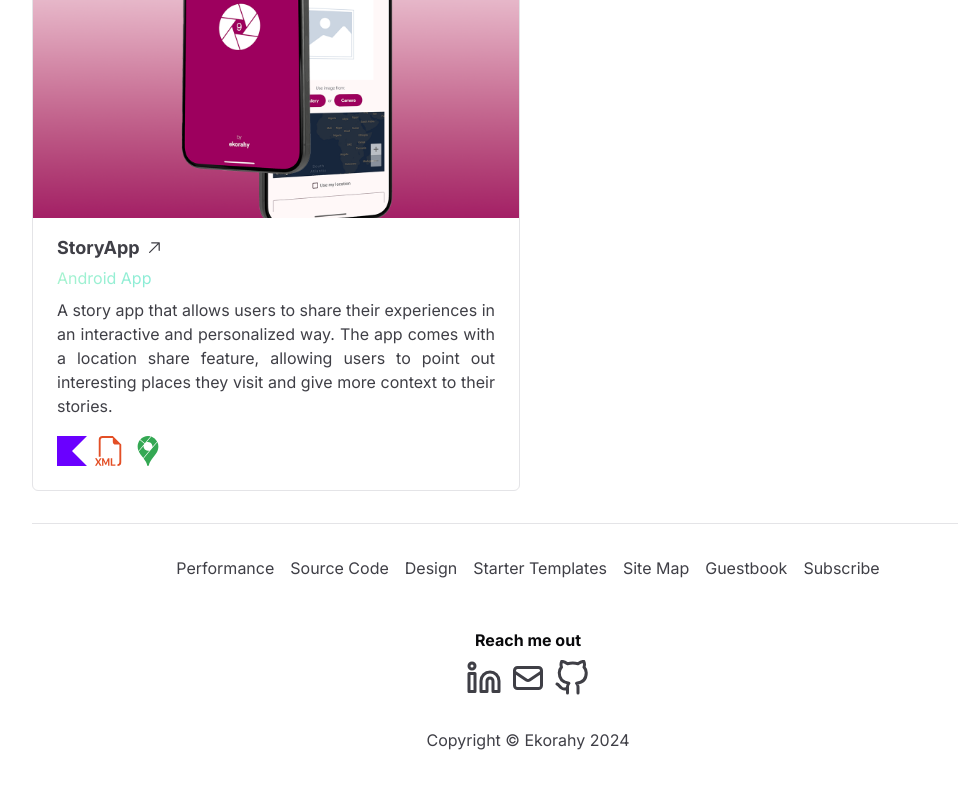
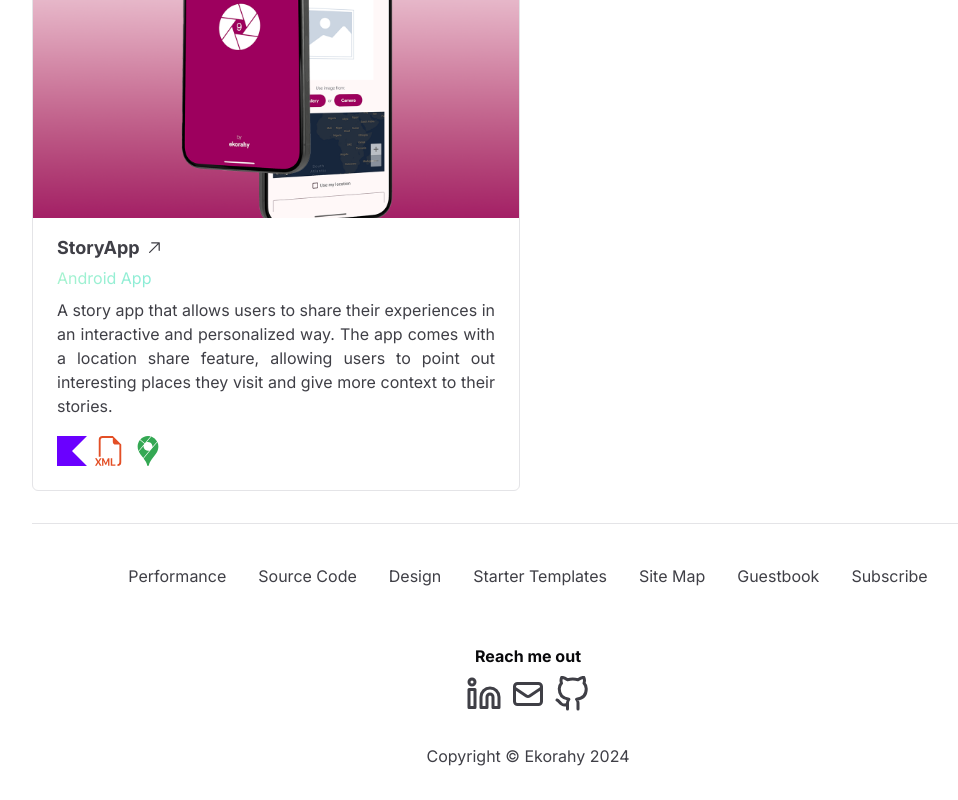
Before and after one commit to ekorahy/personal-website, a Next.js app: page /projects in a window 1280 px wide. Shown: the part 1504-2304 px from the top of the page, without its empty margins (224-1182 px from the left). Built offline with nearby package versions, Linux system fonts and the light colour scheme.

Commit message:
feat: add alert for navigation item to footer section

```diff
--- a/src/components/atoms/NavFooterItem.tsx
+++ b/src/components/atoms/NavFooterItem.tsx
@@ -1,13 +1,34 @@
+"use client";
+
+import { useState } from "react";
 import { NavFooterItemProps } from "@/types";
-import Link from "next/link";
 
-export default function NavFooterItem({ name, link }: NavFooterItemProps) {
+export default function NavFooterItem({ name }: NavFooterItemProps) {
+  const [alertVisible, setAlertVisible] = useState(false);
+
+  const handleClick = () => {
+    setAlertVisible(true);
+    setTimeout(() => {
+      setAlertVisible(false);
+    }, 3000);
+  };
+
   return (
-    <Link href={link} className="group relative inline-block">
-      <span className="group-hover:text-zinc-950 dark:group-hover:text-white">
-        {name}
-      </span>
-      <span className="absolute bottom-0 left-0 h-0.5 w-full origin-bottom-right scale-x-0 transform bg-gradient-to-r from-emerald-200 to-cyan-400 transition-transform duration-300 group-hover:origin-bottom-left group-hover:scale-x-100"></span>
-    </Link>
+    <div className="relative inline-block">
+      <button
+        onClick={handleClick}
+        className="group relative cursor-pointer border-none bg-transparent p-2 text-left"
+      >
+        <span className="group-hover:text-zinc-950 dark:group-hover:text-white">
+          {name}
+        </span>
+        <span className="absolute bottom-0 left-0 h-0.5 w-full origin-bottom-right scale-x-0 transform bg-gradient-to-r from-emerald-200 to-cyan-400 transition-transform duration-300 group-hover:origin-bottom-left group-hover:scale-x-100"></span>
+      </button>
+      {alertVisible && (
+        <div className="fixed right-4 top-4 z-50 rounded-lg bg-zinc-950 p-4 text-zinc-50 dark:bg-zinc-50 dark:text-zinc-950">
+          <p>🛠️ Under development stage</p>
+        </div>
+      )}
+    </div>
   );
 }
--- a/src/types/index.ts
+++ b/src/types/index.ts
@@ -32,7 +32,6 @@ export interface FavoriteTechItemProps {
 
 export interface NavFooterItemProps {
   name: string;
-  link: string;
 }
 
 export interface NavItemProps {
```
